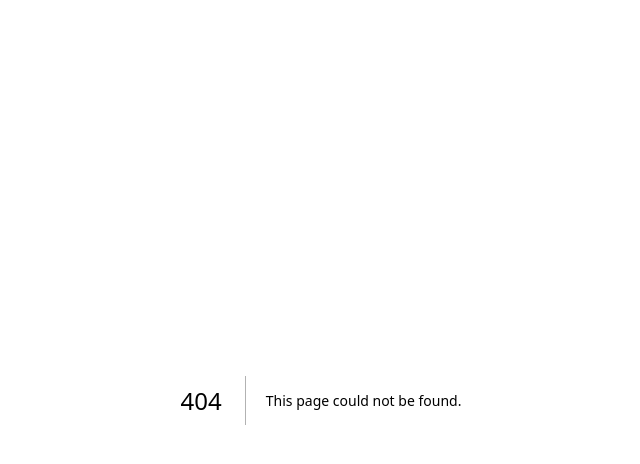
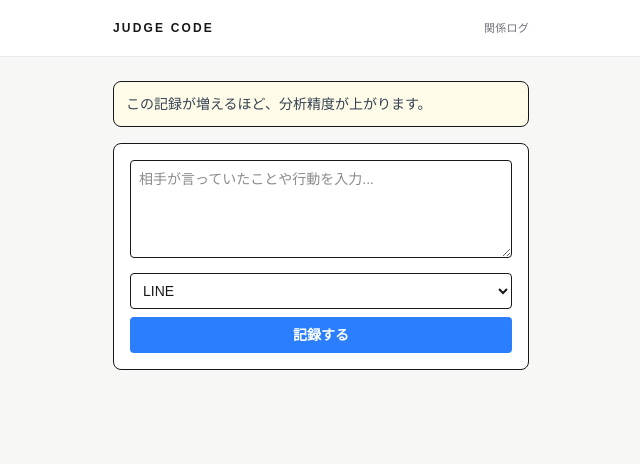
Before and after one commit to anan-commits/judge-app, a Next.js app: page /log in a window 1280 px wide. Before the commit this address had no page. Shown: the top 464 px of the page, without its empty margins (319-959 px from the left). Built offline with nearby package versions, Linux system fonts and the light colour scheme.

Commit message:
関係ログ機能

```diff
--- /dev/null
+++ b/app/log/page.tsx
@@ -0,0 +1,18 @@
+import Link from "next/link";
+import RelationshipLog from "../../components/RelationshipLog";
+
+export default function LogPage() {
+  return (
+    <main className="min-h-screen bg-[#f7f7f5] text-zinc-900">
+      <header className="border-b border-zinc-200/80 bg-white">
+        <div className="mx-auto flex h-14 max-w-md items-center justify-between px-4">
+          <Link href="/" className="text-xs font-semibold tracking-[0.18em] text-zinc-900">
+            JUDGE CODE
+          </Link>
+          <span className="text-[11px] font-medium tracking-wide text-zinc-500">関係ログ</span>
+        </div>
+      </header>
+      <RelationshipLog />
+    </main>
+  );
+}
--- a/app/page.tsx
+++ b/app/page.tsx
@@ -1,3 +1,5 @@
+import Link from "next/link";
+
 export default function Home() {
   const statuses = {
     self: {
@@ -62,6 +64,9 @@ export default function Home() {
             <a href="/about" className="text-xs text-zinc-500 underline-offset-2 hover:underline">
               Judge Codeとは
             </a>
+            <Link href="/log" className="text-xs text-blue-600 underline-offset-2 hover:underline">
+              関係ログを見る
+            </Link>
           </div>
           <a href="/chat" className="text-xs font-medium text-zinc-600 hover:text-zinc-900">
             相談ルームへ
--- /dev/null
+++ b/components/RelationshipLog.tsx
@@ -0,0 +1,131 @@
+"use client";
+
+import { useEffect, useMemo, useState } from "react";
+
+export type LogItem = {
+  id: string;
+  date: string;
+  type: "LINE" | "デート" | "気づき";
+  content: string;
+};
+
+const STORAGE_KEY = "judge-code:relationship-logs";
+
+function toTimestampLabel(date: Date): string {
+  return date.toLocaleString("ja-JP", {
+    year: "numeric",
+    month: "2-digit",
+    day: "2-digit",
+    hour: "2-digit",
+    minute: "2-digit",
+  });
+}
+
+export default function RelationshipLog() {
+  const [logs, setLogs] = useState<LogItem[]>([]);
+  const [content, setContent] = useState("");
+  const [type, setType] = useState<LogItem["type"]>("LINE");
+
+  useEffect(() => {
+    try {
+      const raw = localStorage.getItem(STORAGE_KEY);
+      if (!raw) return;
+      const parsed = JSON.parse(raw) as LogItem[];
+      if (Array.isArray(parsed)) {
+        setLogs(parsed);
+      }
+    } catch {
+      // ignore parse errors and continue with empty state
+    }
+  }, []);
+
+  useEffect(() => {
+    localStorage.setItem(STORAGE_KEY, JSON.stringify(logs));
+  }, [logs]);
+
+  const sortedLogs = useMemo(
+    () => [...logs].sort((a, b) => (a.date < b.date ? 1 : -1)),
+    [logs]
+  );
+
+  const addLog = () => {
+    const trimmed = content.trim();
+    if (!trimmed) return;
+    const item: LogItem = {
+      id: `${Date.now()}-${Math.random().toString(36).slice(2, 8)}`,
+      date: toTimestampLabel(new Date()),
+      type,
+      content: trimmed,
+    };
+    setLogs((prev) => [item, ...prev]);
+    setContent("");
+    setType("LINE");
+  };
+
+  const removeLog = (id: string) => {
+    setLogs((prev) => prev.filter((log) => log.id !== id));
+  };
+
+  return (
+    <div className="mx-auto w-full max-w-md px-4 py-6">
+      <div className="mb-4 rounded-lg border bg-yellow-50 p-3">
+        <p className="text-sm text-gray-700">
+          この記録が増えるほど、分析精度が上がります。
+        </p>
+      </div>
+
+      {logs.length > 5 ? (
+        <div className="mb-4 rounded border bg-green-50 p-3">
+          <p className="text-sm text-green-700">
+            あなたは既に十分なデータを持っています。判断精度が上がっています。
+          </p>
+        </div>
+      ) : null}
+
+      <div className="mb-4 rounded-lg border bg-white p-4">
+        <textarea
+          value={content}
+          onChange={(e) => setContent(e.target.value)}
+          placeholder="相手が言っていたことや行動を入力..."
+          className="mb-2 w-full rounded border p-2 text-sm outline-none focus:border-zinc-500"
+          rows={4}
+        />
+
+        <select
+          value={type}
+          onChange={(e) => setType(e.target.value as LogItem["type"])}
+          className="mb-2 w-full rounded border p-2 text-sm outline-none focus:border-zinc-500"
+        >
+          <option value="LINE">LINE</option>
+          <option value="デート">デート</option>
+          <option value="気づき">気づき</option>
+        </select>
+
+        <button
+          type="button"
+          onClick={addLog}
+          className="w-full rounded bg-blue-500 py-2 text-sm font-semibold text-white hover:bg-blue-600"
+        >
+          記録する
+        </button>
+      </div>
+
+      <div className="space-y-3">
+        {sortedLogs.map((log) => (
+          <div key={log.id} className="rounded-lg border bg-white p-3 shadow">
+            <div className="text-xs text-gray-400">{log.date}</div>
+            <div className="text-sm font-bold">{log.type}</div>
+            <div className="mt-1 text-sm">{log.content}</div>
+            <button
+              type="button"
+              onClick={() => removeLog(log.id)}
+              className="mt-2 text-xs text-red-500 hover:text-red-600"
+            >
+              削除
+            </button>
+          </div>
+        ))}
+      </div>
+    </div>
+  );
+}
```
